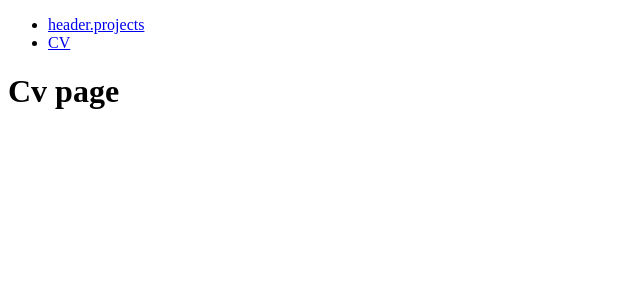
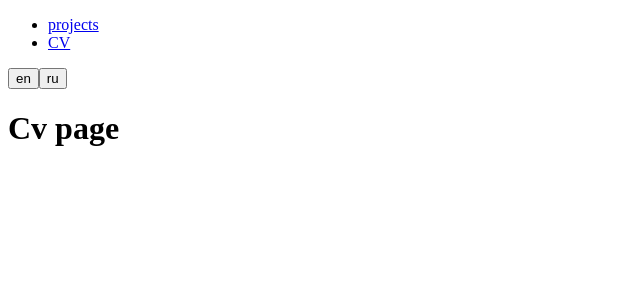
Before and after one commit to dilmun1101/resume, a React (Vite) app: page /cv in a window 1280 px wide. Shown: the top 300 px of the page, without its empty margins (0-640 px from the left). Built offline with nearby package versions, Linux system fonts and the light colour scheme.

Commit message:
feat: add language switcher

```diff
--- a/public/locales/en/translation.json
+++ b/public/locales/en/translation.json
@@ -1,6 +1,6 @@
 {
   "header": {
-    "project-link": "projects",
+    "projects": "projects",
     "cv": "CV"
   }
 }
--- a/public/locales/ru/translation.json
+++ b/public/locales/ru/translation.json
@@ -1,6 +1,6 @@
 {
   "header": {
-    "project-link": "проекты",
+    "projects": "проекты",
     "cv": "резюме"
   }
 }
--- a/src/components/Header/Header.tsx
+++ b/src/components/Header/Header.tsx
@@ -1,9 +1,11 @@
 import HeaderLinks from './components/HeaderLinks/HeaderLinks';
+import LanguageSwitcher from './components/LangugesSwitcher/LangugesSwitcher';
 
 function Header() {
   return (
     <header>
       <HeaderLinks />
+      <LanguageSwitcher />
     </header>
   );
 }
--- /dev/null
+++ b/src/components/Header/components/LangugesSwitcher/LangugesSwitcher.tsx
@@ -0,0 +1,31 @@
+import Button from '@/components/Button/Button';
+import { useTranslation } from 'react-i18next';
+import styles from './languages-switcher.module.scss';
+import classNames from 'classnames';
+import { supportedLanguages } from '@/i18n/i18n';
+
+interface Props {
+  className?: string;
+}
+
+function LanguageSwitcher({ className }: Props) {
+  const { i18n } = useTranslation();
+
+  const switchLanguage = (language: string) =>
+    void i18n.changeLanguage(language);
+
+  return (
+    <div className={classNames(styles.container, className)}>
+      {supportedLanguages.map((language) => (
+        <Button
+          key={language}
+          text={language}
+          lang={language}
+          onClick={() => switchLanguage(language)}
+        />
+      ))}
+    </div>
+  );
+}
+
+export default LanguageSwitcher;
```
Also changed, not shown: src/components/Header/components/LangugesSwitcher/languages-switcher.module.scss (added).
